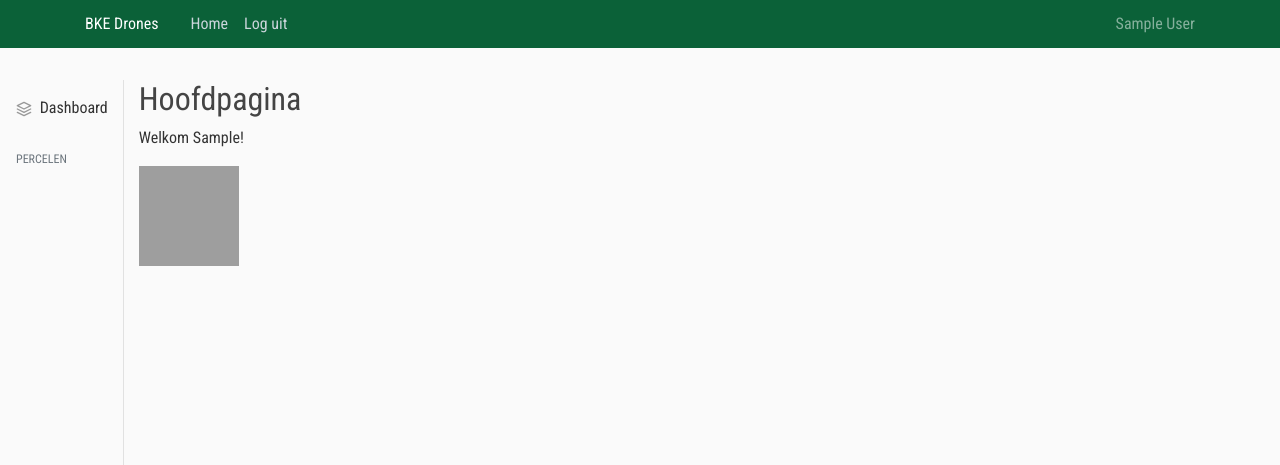
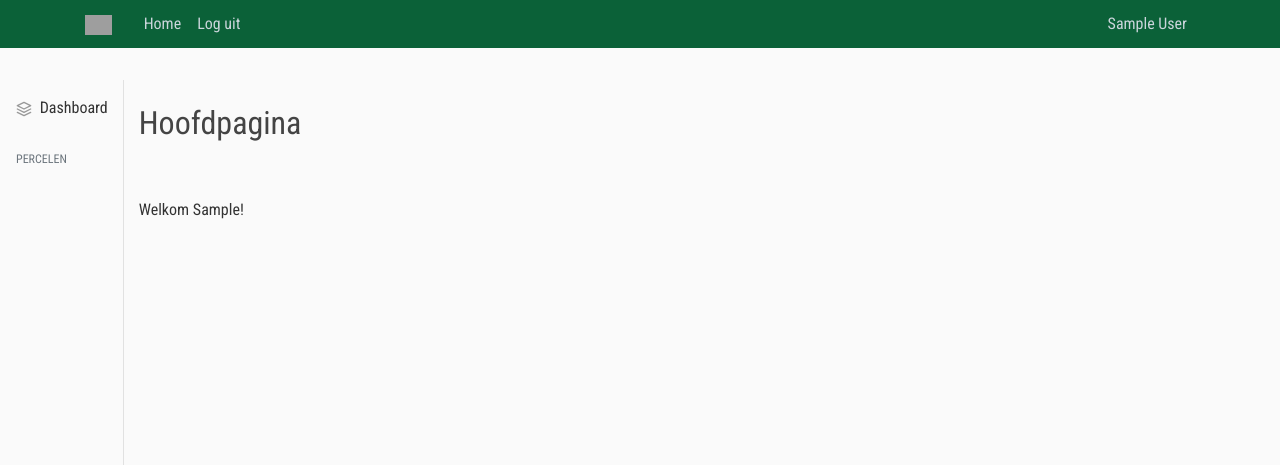
Before and after one commit to nevobnav/webapp, a Django app: page /portal/ in a window 1280 px wide. Shown: the top 465 px of the page. Run offline with Django 3.2, Linux system fonts and the light colour scheme; the visitor is signed in with stand-in values (Sample User, id 1); data that the repository does not hold is empty; parts of the project's set-up code (start-up, migrations or seed data) failed here and were passed over; some libraries are stand-ins or nearby versions; grey boxes are pictures that could not be loaded.

Commit message:
added some small updates

```diff
--- a/MijnVanBoven/settings.py
+++ b/MijnVanBoven/settings.py
@@ -41,6 +41,7 @@ ALLOWED_HOSTS = []
 # Application definition
 
 INSTALLED_APPS = [
+    'livereload',
     'portal',
     'leaflet',
     'crispy_forms',
@@ -54,6 +55,7 @@ INSTALLED_APPS = [
 ]
 
 MIDDLEWARE = [
+    'livereload.middleware.LiveReloadScript',
     'django.middleware.security.SecurityMiddleware',
     'django.contrib.sessions.middleware.SessionMiddleware',
     'django.middleware.common.CommonMiddleware',
--- a/portal/admin.py
+++ b/portal/admin.py
@@ -1,14 +1,14 @@
 from django.contrib import admin
-from .models import Plot, Scan
+from .models import Plot, Scan, Customer
 from django.contrib import admin
 from leaflet.admin import LeafletGeoAdmin
+
 
 class CustomLeafletGeoAdmin(LeafletGeoAdmin):
     settings_overrides = {
        'DEFAULT_CENTER': (51.9951071, 5.26033378),
        'DEFAULT_ZOOM': 8
-
     }
 
-admin.site.register(Plot,CustomLeafletGeoAdmin)
+admin.site.register(Plot,LeafletGeoAdmin)
 admin.site.register(Scan)
--- a/portal/static/portal/css/main.css
+++ b/portal/static/portal/css/main.css
@@ -12,6 +12,7 @@ body {
 h1, h2, h3, h4, h5, h6 {
   color: #444444;
 }
+
 
 ul {
   margin: 0;
@@ -91,7 +92,3 @@ a.article-title:hover {
 .account-heading {
   font-size: 2.5rem;
 }
-
-.plot_area{
-
-}
--- a/portal/templates/portal/base.html
+++ b/portal/templates/portal/base.html
@@ -10,7 +10,7 @@
     <meta name="description" content="">
     <meta name="author" content="">
 
-    <title>BKE Drone display</title>
+    <title>Mijn VanBoven</title>
     {% block header %}
     {% endblock %}
     <!-- Bootstrap core CSS -->
@@ -28,7 +28,10 @@
       <!--- This is the top bar --->
       <nav class="navbar navbar-expand-md navbar-dark bg-green fixed-top py-0">
         <div class="container">
-          <a class="navbar-brand py-2.5 mr-4" href="{% url 'portal-home' %}">BKE Drones</a>
+          <!-- <a class="navbar-brand py-2.5 mr-4" href="{% url 'portal-home' %}">BKE Drones</a> -->
+          <a class="navbar-brand mr-4" href="{% url 'portal-home' %}">
+            <img alt="VanBoven" src="{% static 'portal/images/logo_white_small_transparent.png' %}" height="20">
+          </a>
           {% if user.is_authenticated %}
           <button type="button" class="btn btn-warning nav-toggle-button" id="toggle-button">Plots</button>
             <div class="collapse navbar-collapse" id="navbarToggle">
@@ -37,7 +40,11 @@
                 <a class="nav-item py-0 nav-link" href="{% url 'portal-logout' %}">Log uit</a>
               </div>
               <div class = "navbar-nav ml-auto">
-                <span class="navbar-text py-0 ml-auto" >{{user.first_name}} {{ user.last_name }}</span>
+                <span class="navbar-text py-0 ml-auto" >
+                  <a class="nav-item py-0 nav-link" href="{% url 'portal-user-profile' %}">
+                  {{user.first_name}} {{ user.last_name }}
+                  </a>
+                </span>
               </div>
             </div>
           {% else %}
@@ -51,7 +58,6 @@
         </div>
       </nav>
     </header>
-
 
 
    <!-- This is the left nav bar -->
--- a/portal/templates/portal/home.html
+++ b/portal/templates/portal/home.html
@@ -1,12 +1,13 @@
 {% extends "portal/base.html" %}
 {% block content %}
 
+  <div class="article-content">
     <h2>Hoofdpagina</h2>
     {% if user.is_authenticated %}
       <p>Welkom {{ user.first_name }}!</p>
-    <img src="{{ MEDIA_URL}}IMG_0329.jpg" alt="" style="width:100px;height:100px;">
 
     {% else %}
       <p>Welcome! Please <a href="{% url 'portal-login' %}">login</a>.
     {% endif %}
+  </div>
 {% endblock content %}
--- a/portal/templates/portal/logout.html
+++ b/portal/templates/portal/logout.html
@@ -1,4 +1,5 @@
 {% extends "portal/base.html" %}
+
 {% block content%}
 <h2>You have been logged out</h2>
   <div class="border-top pt-3">
--- a/portal/urls.py
+++ b/portal/urls.py
@@ -9,4 +9,5 @@ urlpatterns = [
     path('test/',views.test, name='portal-test'),
     path('about/', views.about, name = 'portal-about'),
     path('map/<int:map_id>/', views.map, name = 'portal-map'),
+    path('user/',views.user_profile,name='portal-user-profile'),
 ]
--- a/portal/views.py
+++ b/portal/views.py
@@ -39,6 +39,22 @@ def map(request, map_id):
     else:
         return redirect('portal-home')
 
+@login_required(login_url='/login/')
+def user_profile(request):
+    user = request.user
+    plots = get_all_plots(request)
+    acreage = 0
+    for plot in plots:
+        acreage += plot.area
+
+    context = {
+    'plots' : plots,
+    'acreage': acreage,
+    'user' : user,
+
+    }
+    return render(request,'portal/user_profile.html', context=context)
+
 
 def about(request):
     return render(request, 'portal/about.html')
```
Also changed, not shown: portal/models.py (+8 -0 lines), portal/templates/portal/map.html (+4 -3 lines). Lines whose indentation alone changed are shown as unchanged.
